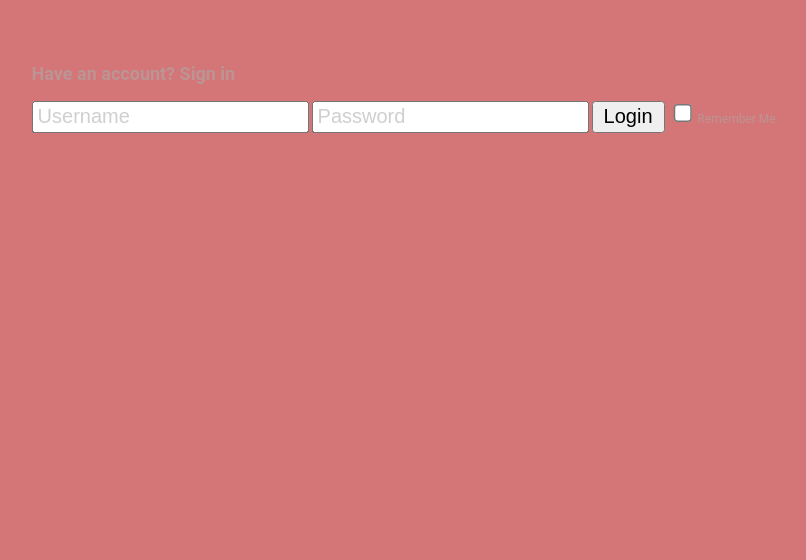
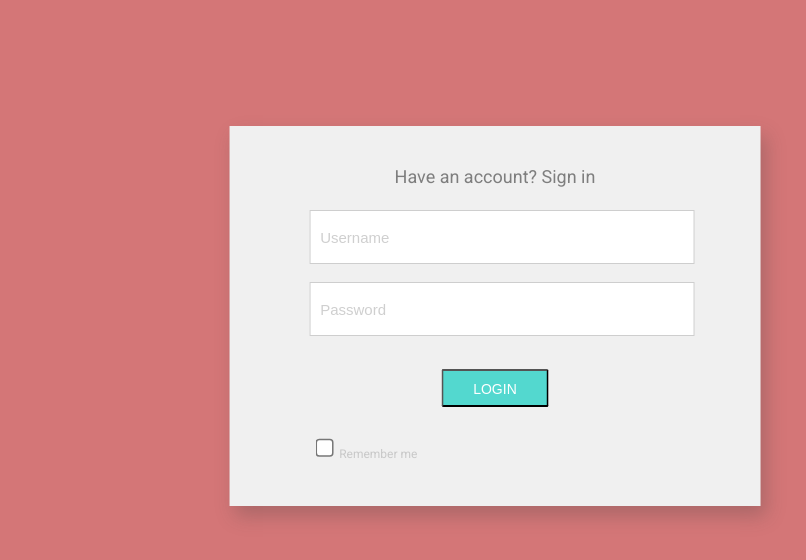
Before and after one commit to SamanthaCBajis/HTMLCSS1, a plain HTML site: page index.html in a window 1280 px wide. Shown: the whole page, without its empty margins (166-972 px from the left). Drawn offline with Linux system fonts and the light colour scheme.

Commit message:
HTMl doc

```diff
--- a/index.html
+++ b/index.html
@@ -6,21 +6,18 @@
     <meta http-equiv="X-UA-Compatible" content="ie=edge">
     <title>Document</title>
     <link href="css/styles.css" rel="stylesheet">
+    <link href="https://fonts.googleapis.com/css?family=Roboto" rel="stylesheet">
 </head>
-<body>
-<div>
-    <h2>Have an account? Sign in</h2>     <!-- Sign in heading -->
-
-        <form>
-            <input type="text" id="fname" name="firstname" placeholder="Username">   <!-- Username input box -->
-            <input type="text" id="fname" name="firstname" placeholder="Password"> <!-- Password input box -->
-
-            <button type="button">Login</button>     <!-- Login button -->
-
-            <input type="checkbox" name="rememberme">Remember Me     <!-- Remember Me checkbox for login -->
-
+<body>  <!-- Sign in heading -->
+    <form class="form">
+            <p class="form_heading">Have an account? Sign in</p>
+            <input type="text"  placeholder="Username" class="form_input">  <!-- Username input box -->
+            <input type="text"  placeholder="Password" class="form_input"> <!-- Password input box -->
+            <button class="form_button">Login</button>
+            <div>
+            <input type="checkbox">Remember me
+        </div>
         </form>
-</div>
 </body>
 </html>
 
```
